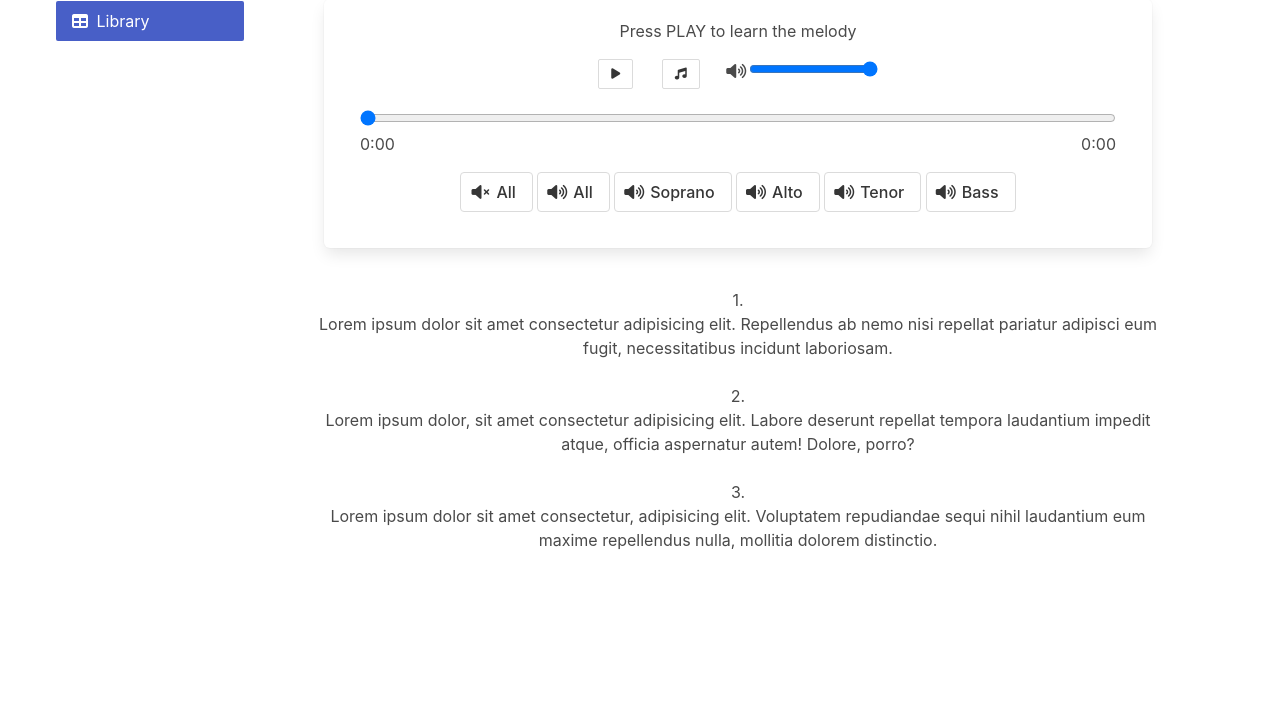
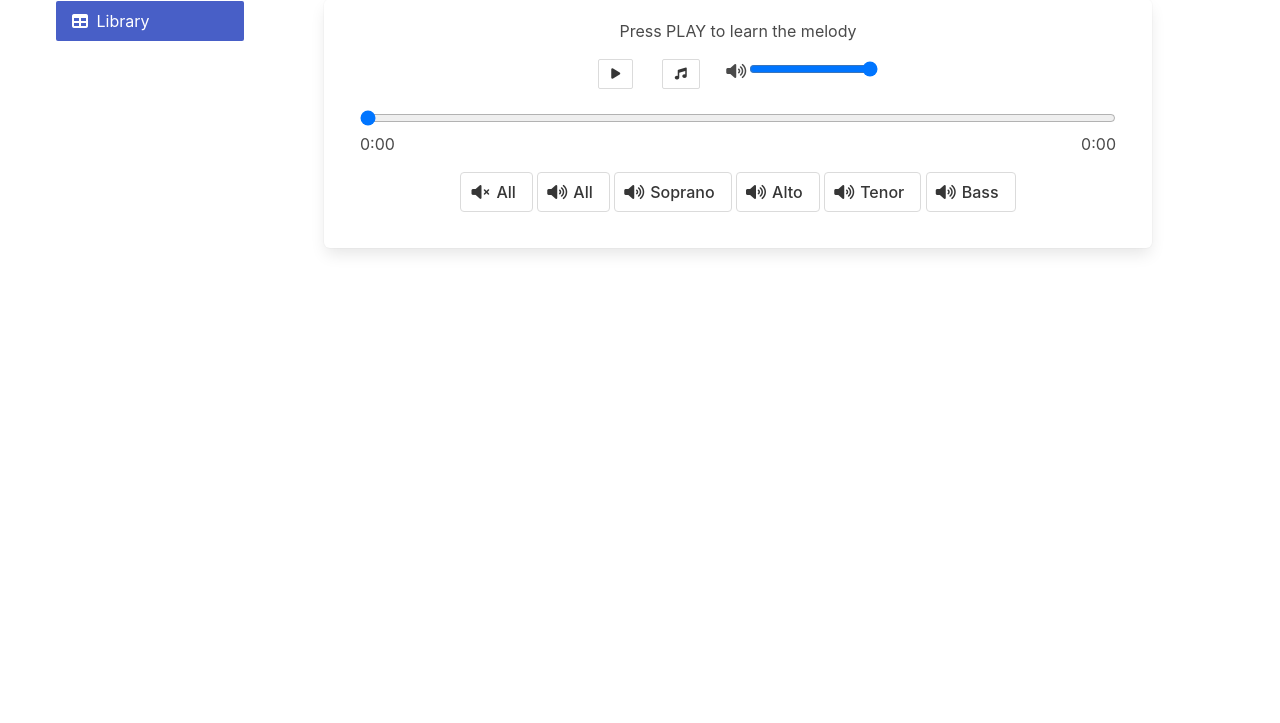
Before and after one commit to Toteya/ehanganomawi, a Flask app: template web_app/templates/songs.html in a window 1280 px wide. Shown: the part 199-922 px from the top of the page. Run offline with Flask 3, Linux system fonts and the light colour scheme; the template is opened without the code that fills it, so the values that code supplies are empty; some libraries are stand-ins or nearby versions.

Commit message:
removed temporary dev lyrics

```diff
--- a/web_app/templates/songs.html
+++ b/web_app/templates/songs.html
@@ -179,25 +179,8 @@
             <br>
 
             <!-- lyrics -->
-            <div>
-              <h4>1.</h4>
-              <p>Lorem ipsum dolor sit amet consectetur adipisicing elit. Repellendus ab nemo nisi repellat pariatur adipisci eum fugit, necessitatibus incidunt laboriosam.</p>
-              <br>
-              <h4>2.</h4>
-              <p>Lorem ipsum dolor, sit amet consectetur adipisicing elit. Labore deserunt repellat tempora laudantium impedit atque, officia aspernatur autem! Dolore, porro?</p>
-              <br>
-              <h4>3.</h4>
-              <p>Lorem ipsum dolor sit amet consectetur, adipisicing elit. Voluptatem repudiandae sequi nihil laudantium eum maxime repellendus nulla, mollitia dolorem distinctio.</p>
-              <br>
-            </div>
-            <br>
-
-            <div>
-              {% for verse in verses%}
-                <h4>{{ verse.number }}.</h4>
-                <p>{{ verse.lyrics }}</p>
-                <br>
-              {% endfor %}
+            <div class="lyrics">
+              <!-- lyrics to be generated js script -->
             </div>
             <br>
 
```
